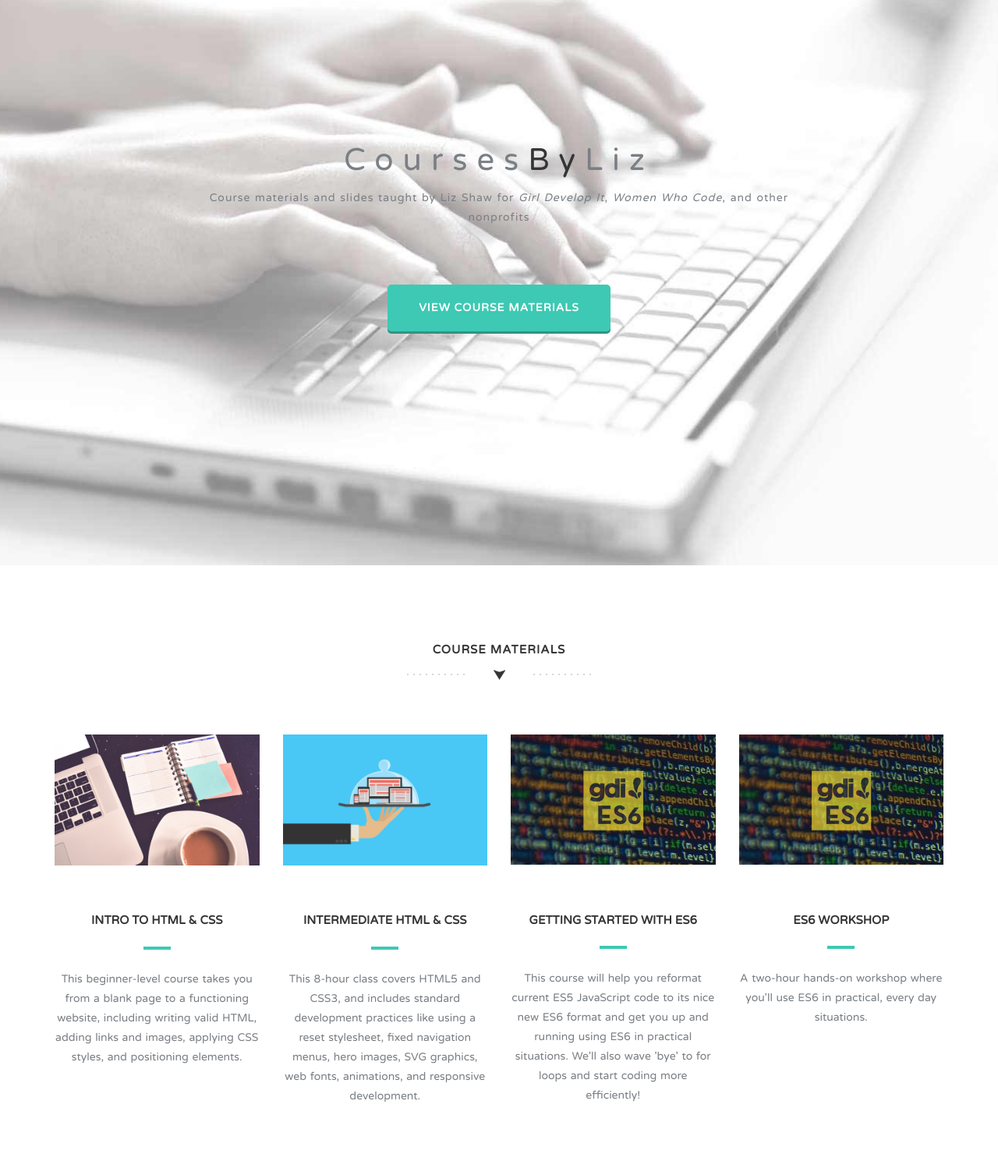
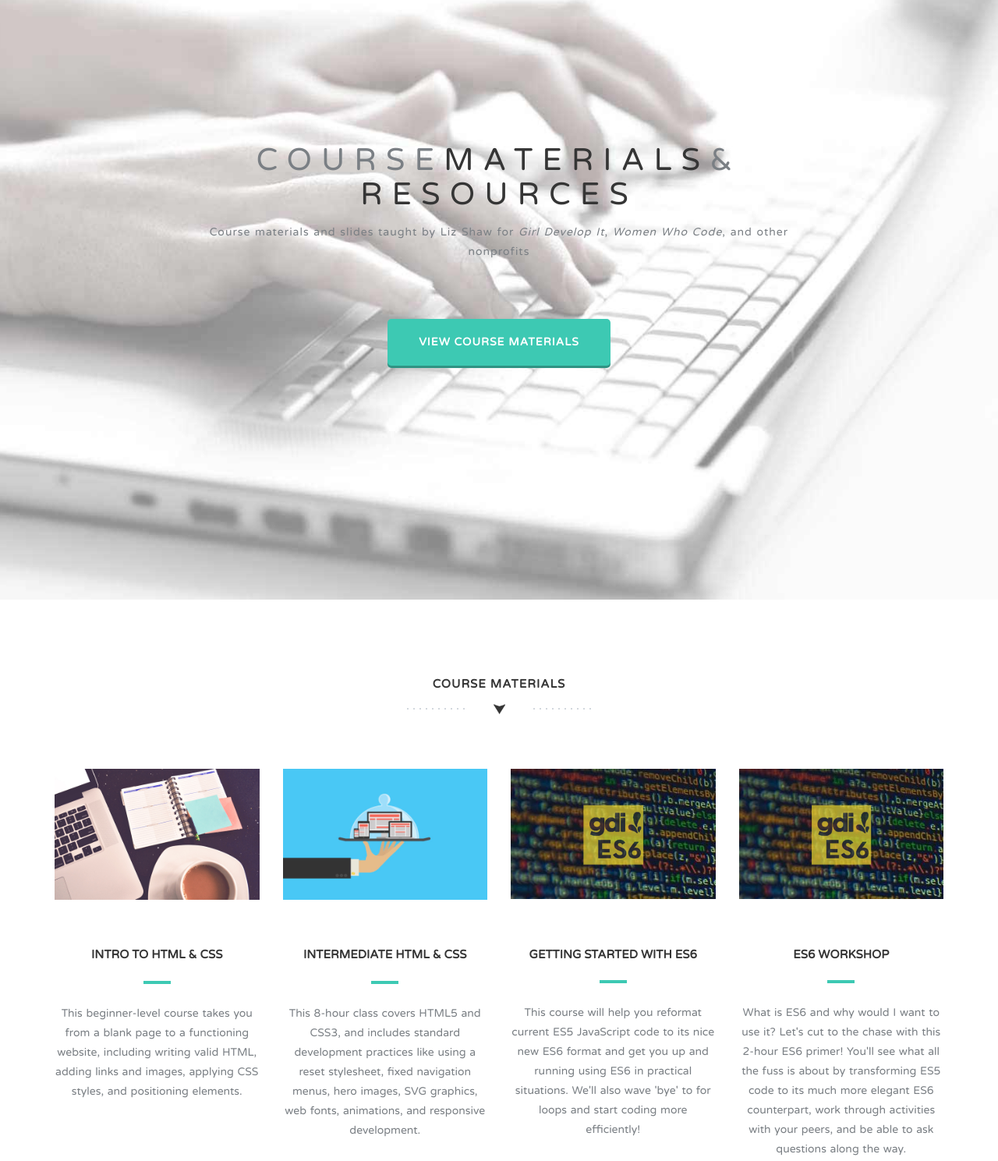
Before and after one commit to anythingcodes/anythingcodes.github.io, a plain HTML site: page index.html in a window 1280 px wide. Shown: the part 62-1551 px from the top of the page at 78% size. Drawn offline with nearby package versions, Linux system fonts and the light colour scheme.

Commit message:
Change headline and ES6 workshop description

```diff
--- a/index.html
+++ b/index.html
@@ -33,7 +33,7 @@
             <div class="container">
                 <div class="row">
                     <div class="col-md-8 col-md-offset-2 text-center inner">
-                        <h1 class="animated fadeInDown"><span>Courses</span>By<span>Liz</span></h1>
+                        <h1 class="animated fadeInDown"><span>COURSE</span>MATERIALS<span>&amp;</span>RESOURCES</h1>
                         <p class="animated fadeInUp delay-05s">Course materials and slides taught by Liz Shaw for <em>Girl
                                 Develop It</em>, <em>Women Who Code</em>, and other nonprofits</p>
                     </div>
@@ -109,7 +109,10 @@
                         </div>
                     </div>
                     <h2>ES6 Workshop</h2>
-                    <p>A two-hour hands-on workshop where you'll use ES6 in practical, every day situations.</p>
+                    <p>What is ES6 and why would I want to use it? Let's cut to the chase with this 2-hour ES6 primer!
+                        You'll see what all the fuss is about by transforming ES5 code to its much more elegant ES6
+                        counterpart, work through activities with your peers, and be able to ask questions along the
+                        way.</p>
                 </div>
             </div>
         </div>
```
